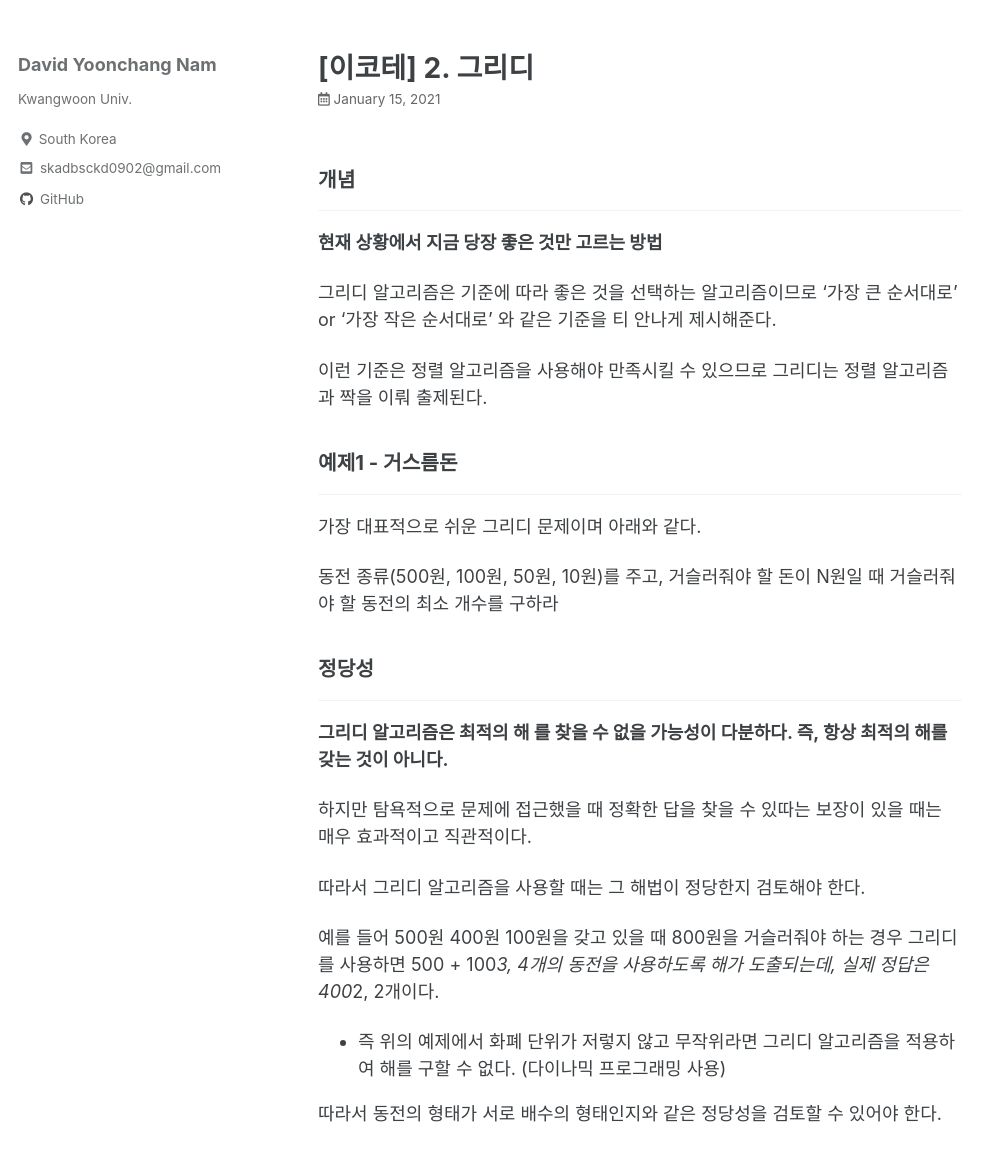
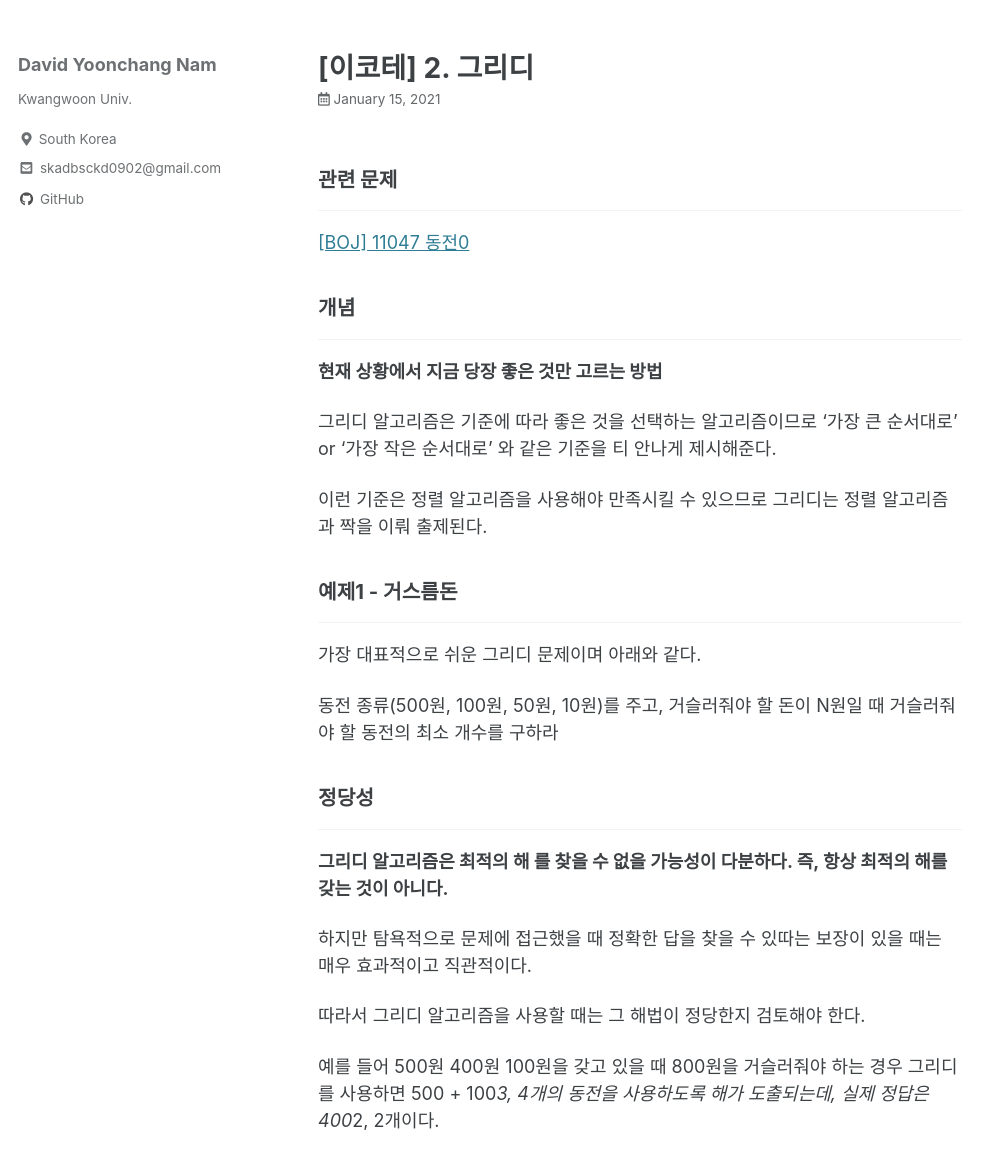
Before and after one commit to Akgop/Akgop.github.io, a Jekyll site: the page built from _posts/2021-01-15-thisiscote_2.md, in a window 1280 px wide and 1400 px high. Shown: the part 247-1400 px from the top of the window, without its empty margins (0-1006 px from the left). Built offline with Jekyll 4.4.1, drawn with Linux system fonts in a browser that asks for light colours; cached includes are drawn as plain includes.

Commit message:
Update 2021-01-15-thisiscote_2.md

```diff
--- a/_posts/2021-01-15-thisiscote_2.md
+++ b/_posts/2021-01-15-thisiscote_2.md
@@ -5,6 +5,13 @@ categories:
 tags:
   - greedy
 ---
+
+### 관련 문제
+
+---
+
+[[BOJ] 11047 동전0](http://akgop.github.io/thisiscote/BOJ11047/)
+
 
 ### 개념
 
```
Also changed, not shown: other parts of _posts/2021-01-15-thisiscote_2.md (+0 -2 lines).
